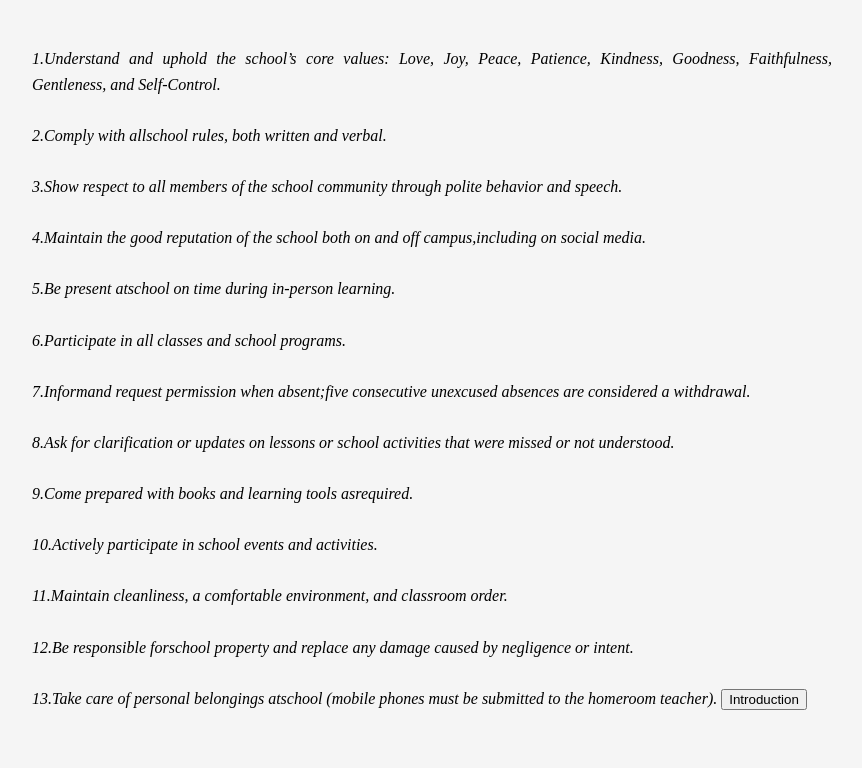
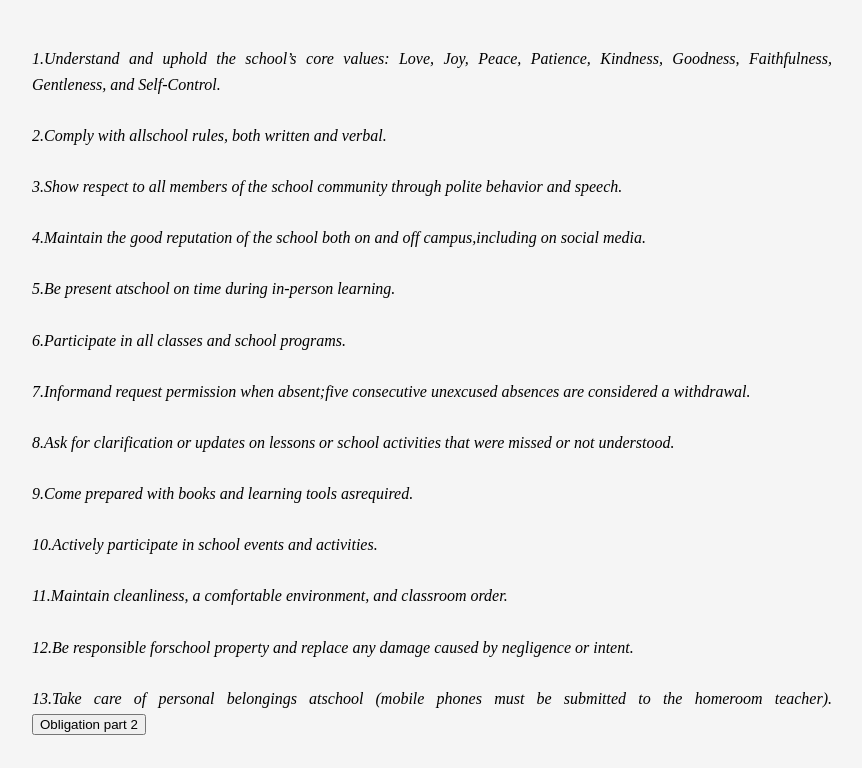
Before and after one commit to KinseyFilbert/Final-Project, a plain HTML site: page Student Obligations.html in a window 1280 px wide. Shown: the part 122-890 px from the top of the page, without its empty margins (208-1070 px from the left). Before the commit the page ends 864 px from the top, so only its background shows below. Drawn offline with Linux system fonts and the light colour scheme.

Commit message:
Update Student Obligations.html

```diff
--- a/Student Obligations.html
+++ b/Student Obligations.html
@@ -53,7 +53,8 @@
     <br>
     13.Take care of personal belongings atschool (mobile phones must be submitted to the homeroom teacher).
 
-      <a href="/Student Obligation part 2.html"><button>Introduction</button></a>
+      <a href="/Student Obligation part 2.html"><button>Obligation part 2 </button></a>
 
 </body>
+
 </html>
```
